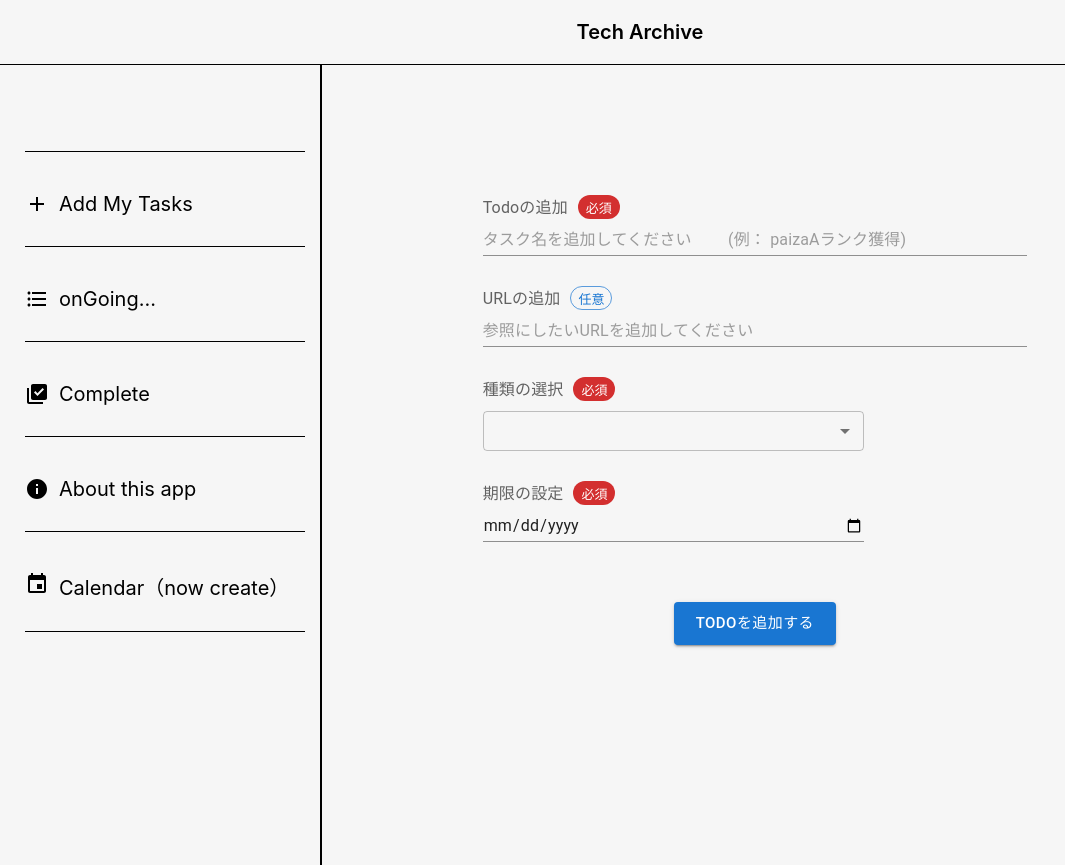
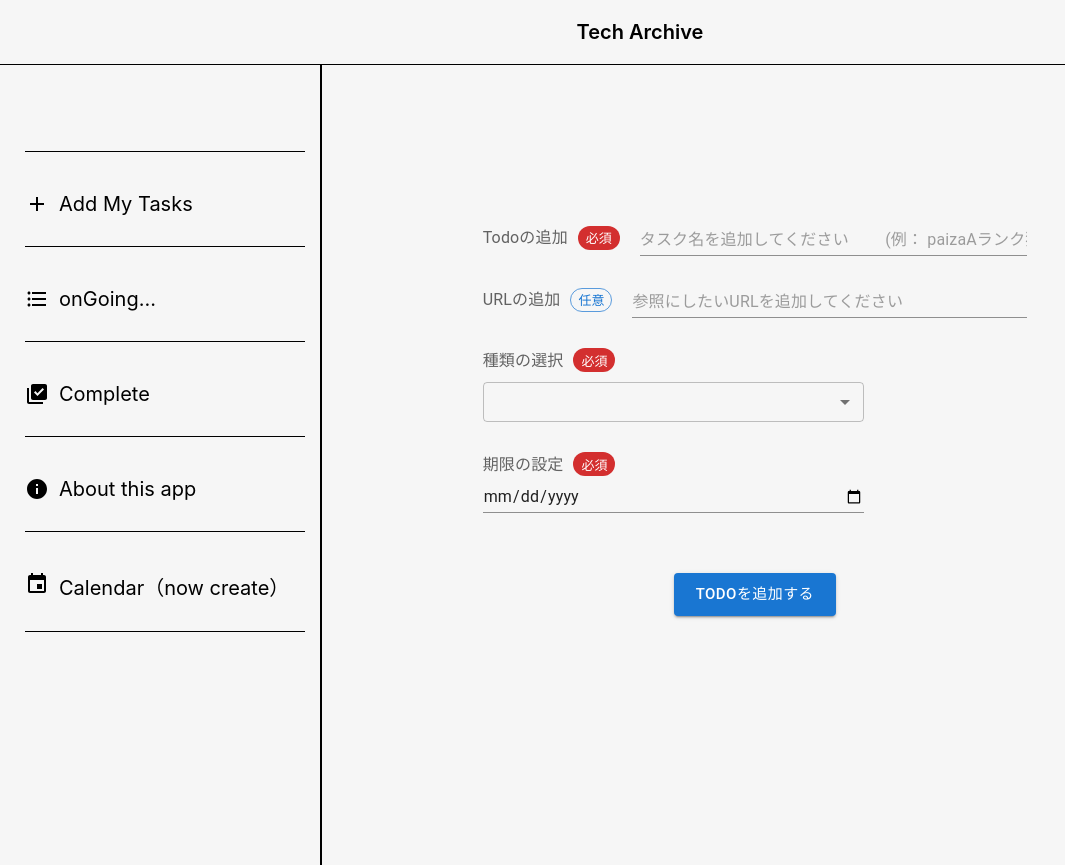
Before and after one commit to wajofjwiaawjfoajofj/todofrontend, a React (Create React App) app: page / in a window 1280 px wide. Shown: the whole page, without its empty margins (0-1065 px from the left). Built offline with nearby package versions, Linux system fonts and the light colour scheme.

Commit message:
formのcss一部修正とlistの修正

```diff
--- a/src/Components/Form.css
+++ b/src/Components/Form.css
@@ -22,6 +22,16 @@ form{
 .taskwrappr{
     width: 100%;
     margin-bottom: 30px;
+}
+
+
+/* pc版のみ */
+@media screen and (min-width:765px){
+    .taskwrappr{
+        display: flex;
+        flex-direction: row;
+        gap: 20px
+    }
 }
 
 
--- a/src/Components/Listcollection.js
+++ b/src/Components/Listcollection.js
@@ -4,6 +4,9 @@ import ListcollectionItems from './ListcollectionItems';
 // import { CheckBox } from '@mui/icons-material';
 
 const Listcollection = ({ todos, onTodoDelete, onTodoComplete }) => {
+
+   console.log(todos.remaining)
+
     const handleDelete = (todoId) => {
       onTodoDelete(todoId);
     };
--- a/src/Components/ListcollectionItems.js
+++ b/src/Components/ListcollectionItems.js
@@ -35,7 +35,7 @@ const ListcollectionItems = ({todo, onDelete,onComplete }) => {
              <p>{todo.title}</p>
              <p>{todo.url}</p>
             <div className='inner'>
-            {`残り${todo.remaining}日`}
+            {`残り${todo.remaining !== undefined ? todo.remaining : "未定"}日`}
             <Button variant='outlined'  onClick={handleCompleteClick}>完了</Button>
             <Button variant='outlined'  color='warning' onClick={handleDeleteClick}>削除</Button>
             <Button variant='outlined'  color='info'>編集</Button>
```
